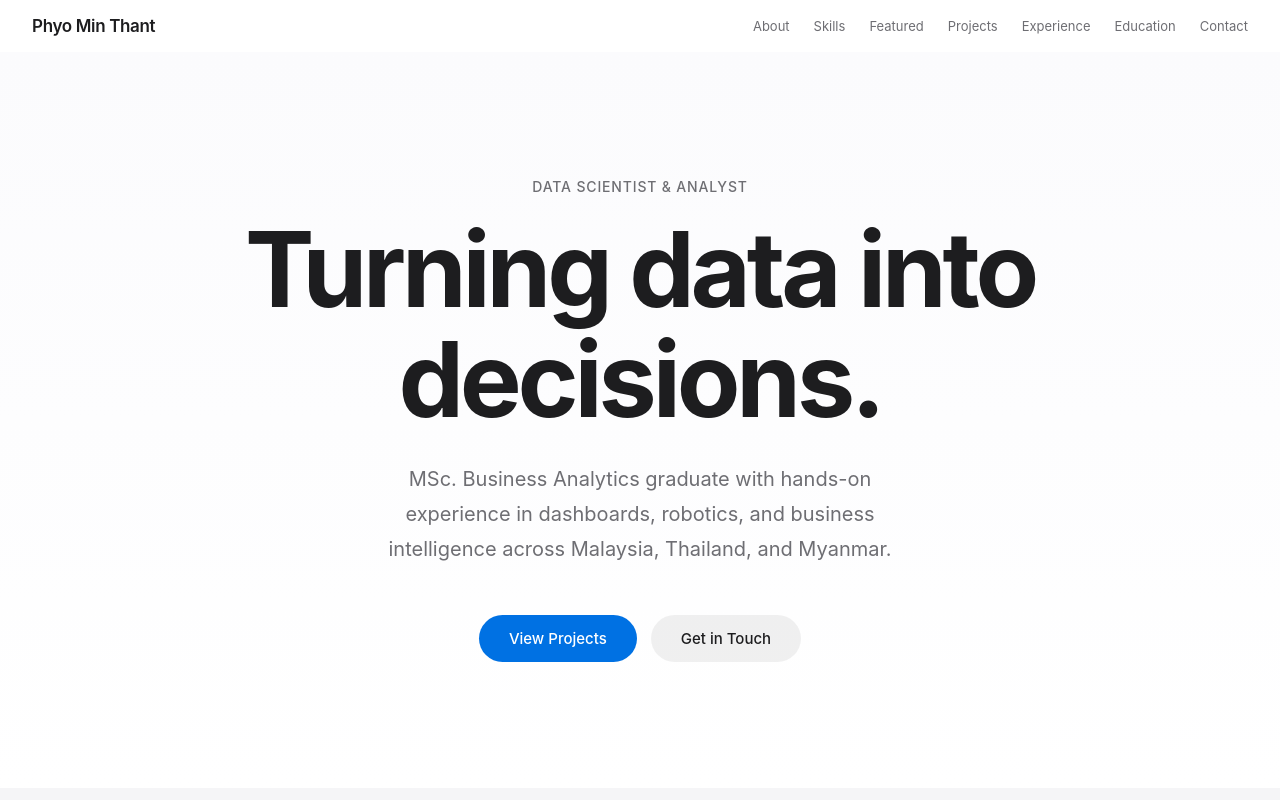
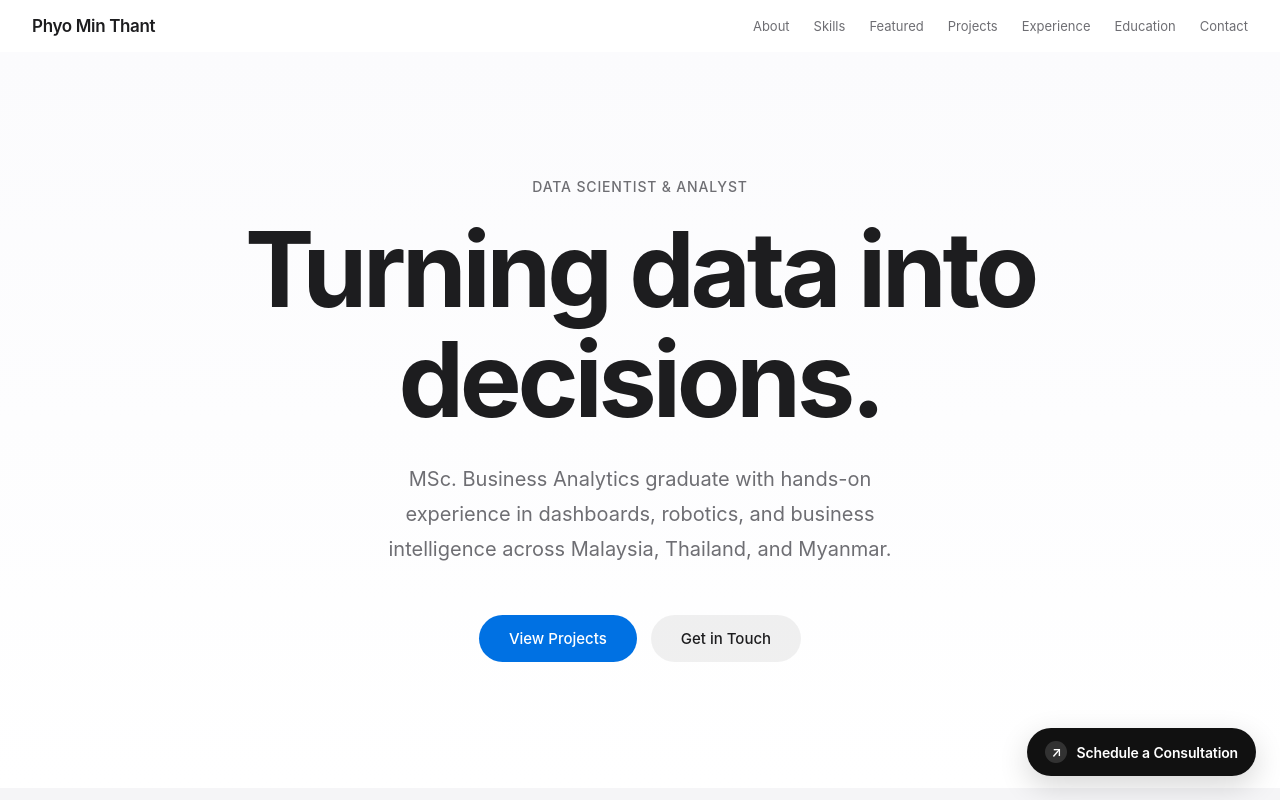
Before and after one commit to PMinThant/portfolio, a React (Vite) app: page / in a window 1280 px wide. Shown: the top 800 px of the page. Built offline with nearby package versions, Linux system fonts and the light colour scheme.

Commit message:
Update porfolio for booking

```diff
--- a/src/App.jsx
+++ b/src/App.jsx
@@ -520,6 +520,16 @@ export default function App() {
       <footer style={{ background: '#000', borderTop: '1px solid #1c1c1e', padding: '1.5rem 2rem', textAlign: 'center' }}>
         <p style={{ fontSize: 12, color: '#3a3a3c', fontWeight: 500 }}>© 2026 Phyo Min Thant — Kuala Lumpur, MY</p>
       </footer>
+      <a
+        href="https://outlook.office.com/book/StoreConsulting@ascendshopping.com/?ismsaljsauthenabled"
+        target="_blank"
+        rel="noopener noreferrer"
+        className="floating-booking-button"
+        aria-label="Schedule an online consultation"
+      >
+        <span className="booking-icon">↗</span>
+        <span>Schedule a Consultation</span>
+      </a>
     </div>
   )
 }
--- a/src/index.css
+++ b/src/index.css
@@ -17,3 +17,64 @@ body {
 
 .fd { font-family: 'Fraunces', serif; }
 .fm { font-family: 'JetBrains Mono', monospace; }
+
+/* Floating Booking Button */
+.floating-booking-button {
+  position: fixed;
+  right: 24px;
+  bottom: 24px;
+  z-index: 1000;
+
+  display: inline-flex;
+  align-items: center;
+  gap: 9px;
+
+  padding: 13px 18px;
+  border-radius: 999px;
+
+  background: #111111;
+  color: #ffffff;
+  text-decoration: none;
+
+  font-size: 14px;
+  font-weight: 600;
+  letter-spacing: -0.01em;
+
+  box-shadow: 0 10px 30px rgba(0, 0, 0, 0.16);
+
+  transition:
+    transform 0.2s ease,
+    box-shadow 0.2s ease,
+    background 0.2s ease;
+}
+
+.floating-booking-button:hover {
+  transform: translateY(-3px);
+  background: #0a66c2;
+  box-shadow: 0 14px 35px rgba(0, 0, 0, 0.2);
+}
+
+.booking-icon {
+  display: inline-flex;
+  align-items: center;
+  justify-content: center;
+
+  width: 22px;
+  height: 22px;
+
+  border-radius: 50%;
+  background: rgba(255, 255, 255, 0.14);
+
+  font-size: 13px;
+}
+
+/* Mobile */
+@media (max-width: 640px) {
+  .floating-booking-button {
+    right: 16px;
+    bottom: 16px;
+
+    padding: 12px 15px;
+    font-size: 13px;
+  }
+}
```
